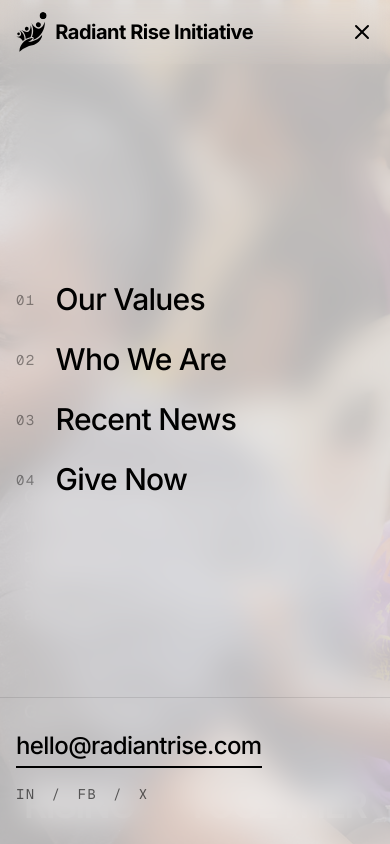
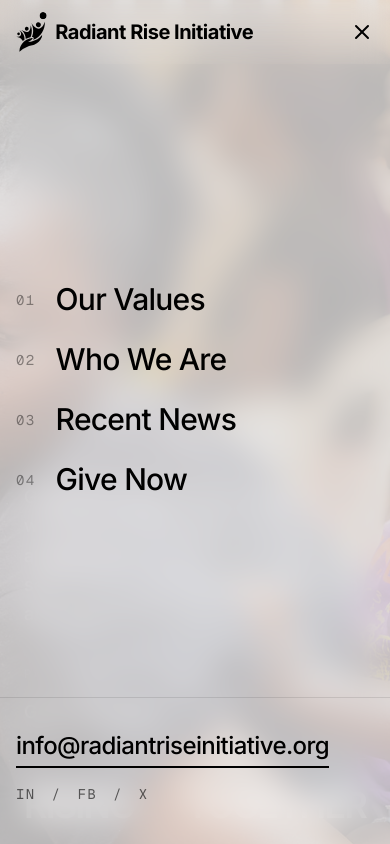
Before and after one commit to Radiant-Rise-Initiative/Radiant-Rise-Website, a Next.js app: page / in a window 390 px wide. Both pictures are taken after a click on the button 362 px from the left and 32 px from the top of the page. Shown: the top 844 px of the page. Built offline with nearby package versions, Linux system fonts and the light colour scheme.

Commit message:
1.0.8 - Top Header Email Address Update

```diff
--- a/components/ui/Navbar.tsx
+++ b/components/ui/Navbar.tsx
@@ -164,8 +164,8 @@ export function NavbarUI({
                         </div>
 
                         <div className="shrink-0 pb-10 w-auto flex flex-col gap-4 text-black border-t border-black/10 pt-8 -mx-4 sm:-mx-12 px-4 sm:px-12">
-                            <a href="mailto:hello@radiantrise.com" className="text-2xl sm:text-3xl font-medium tracking-tight hover:opacity-70 transition-opacity w-fit border-b-2 border-black pb-1">
-                                hello@radiantrise.com
+                            <a href="mailto:info@radiantriseinitiative.org" className="text-2xl sm:text-3xl font-medium tracking-tight hover:opacity-70 transition-opacity w-fit border-b-2 border-black pb-1">
+                                info@radiantriseinitiative.org
                             </a>
                             <div className="flex gap-4 text-sm font-mono tracking-widest text-black/60 uppercase">
                                 <Link href="#" className="hover:text-black transition-colors">IN</Link>
```
